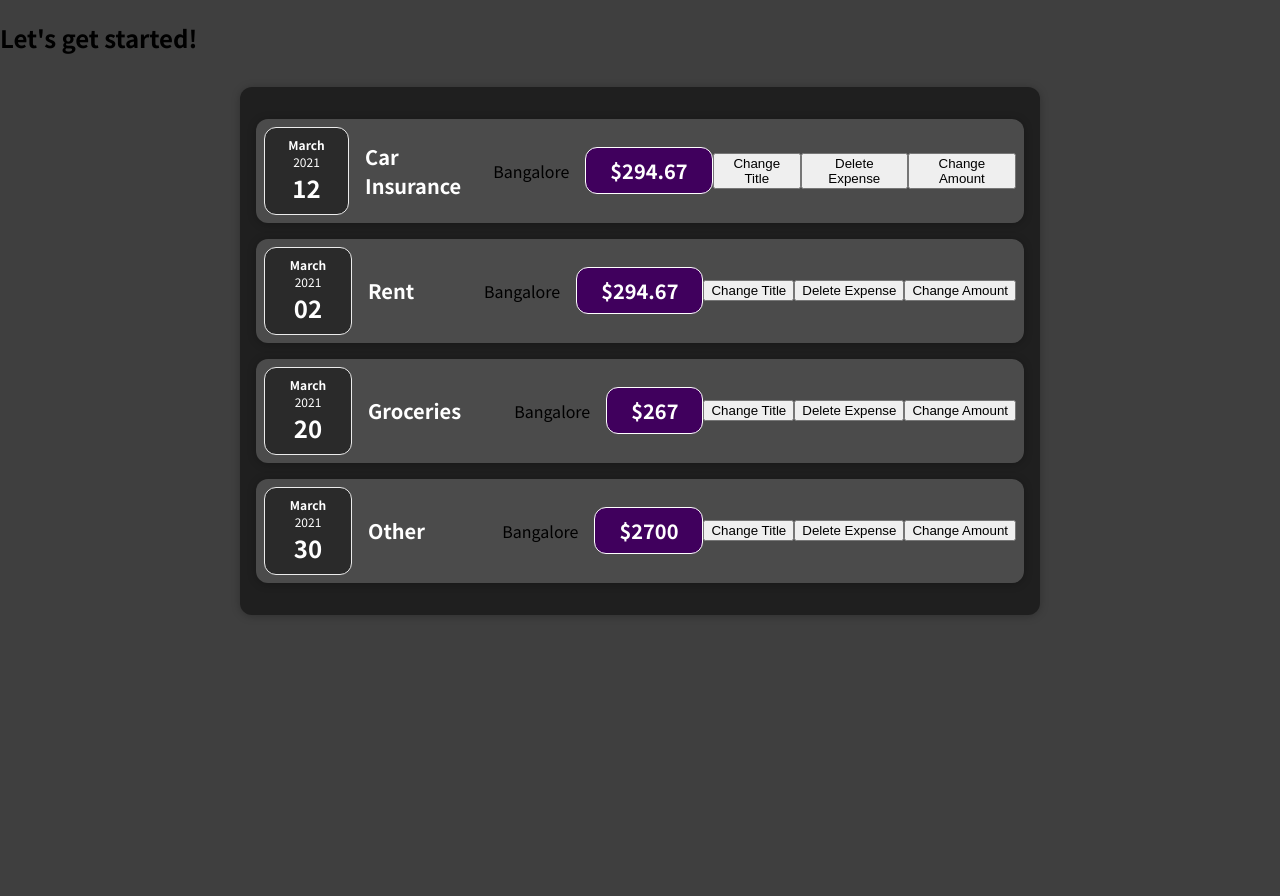
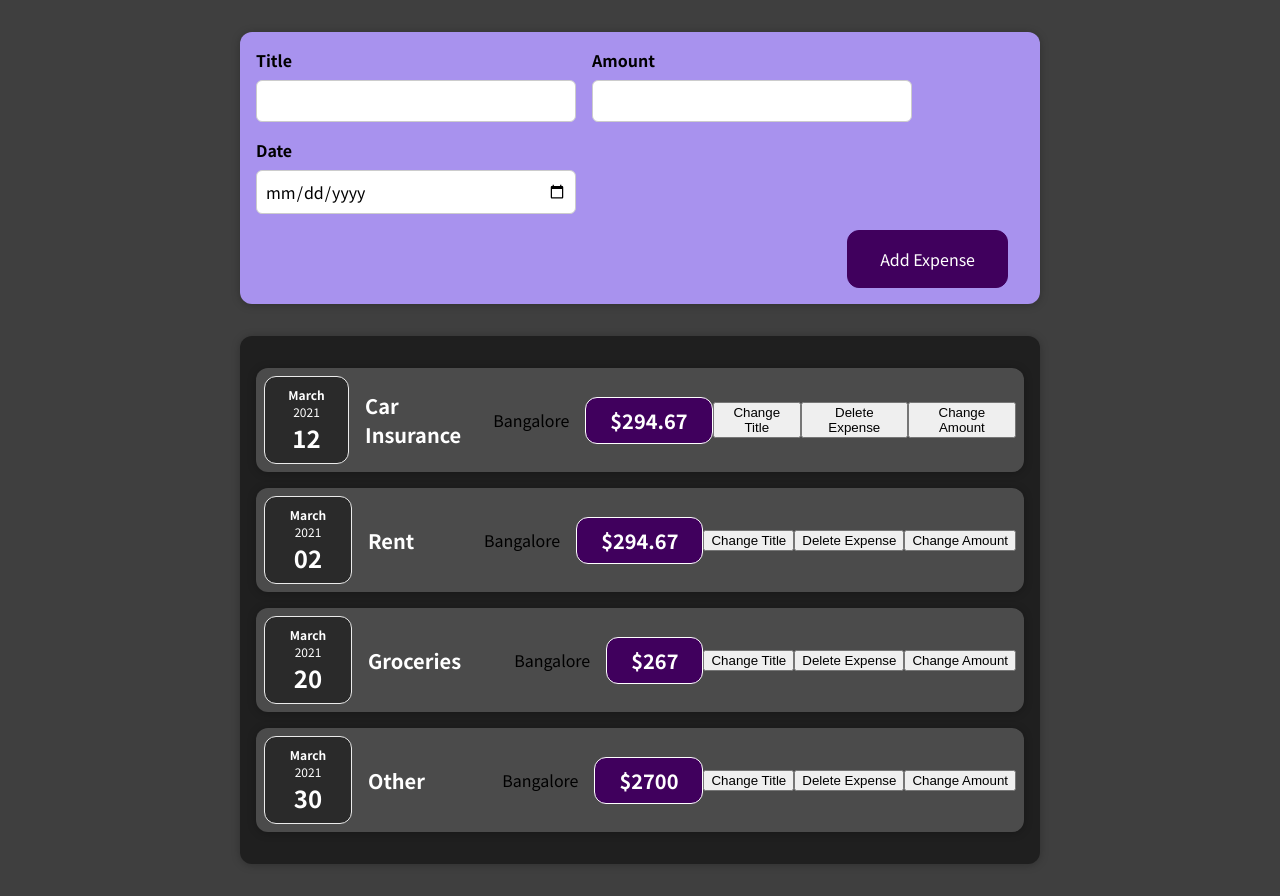
Before and after one commit to tr3atm3/TrackYourExpense, a React (Create React App) app: page / in a window 1280 px wide. Before the commit the page ends 800 px from the top, so only its background shows below. Built offline with nearby package versions, Linux system fonts and the light colour scheme.

Commit message:
eventHandlerAddedToInputField

```diff
--- a/src/App.js
+++ b/src/App.js
@@ -1,4 +1,5 @@
 import Expenses from "./components/Expenses/Expenses.js";
+import NewExpense from "./components/NewExpense/NewExpense.js";
 const App = () => {
   const expenses = [
     {
@@ -29,7 +30,7 @@
 
   return (
     <div>
-      <h2>Let's get started!</h2>
+      <NewExpense />
       <Expenses expenses={expenses}></Expenses>
     </div>
   );
--- /dev/null
+++ b/src/components/NewExpense/ExpenseForm.css
@@ -0,0 +1,26 @@
+.new-expense__controls {
+  display: flex;
+  flex-wrap: wrap;
+  gap: 1rem;
+  margin-bottom: 1rem;
+  text-align: left;
+}
+
+.new-expense__control label {
+  font-weight: bold;
+  margin-bottom: 0.5rem;
+  display: block;
+}
+
+.new-expense__control input {
+  font: inherit;
+  padding: 0.5rem;
+  border-radius: 6px;
+  border: 1px solid #ccc;
+  width: 20rem;
+  max-width: 100%;
+}
+
+.new-expense__actions {
+  text-align: right;
+}
--- /dev/null
+++ b/src/components/NewExpense/ExpenseForm.js
@@ -0,0 +1,50 @@
+import React from "react";
+import "./ExpenseForm.css";
+
+const ExpenseForm = () => {
+  const titleChangeHandler = (e) => {
+    console.log(e.target.value);
+  };
+  const amountChangeHandler = (e) => {
+    console.log(e.target.value);
+  };
+  const dateChangeHandler = (e) => {
+    console.log(e.target.value);
+  };
+
+  return (
+    <form>
+      <div className="new-expense__controls">
+        <div className="new-expense__control">
+          <label for="title">Title</label>
+          <input type="text" id="title" onChange={titleChangeHandler}></input>
+        </div>
+        <div className="new-expense__control">
+          <label for="amount">Amount</label>
+          <input
+            type="number"
+            id="amount"
+            min="0.01"
+            step="0.01"
+            onChange={amountChangeHandler}
+          ></input>
+        </div>
+        <div className="new-expense__control">
+          <label for="date">Date</label>
+          <input
+            type="date"
+            id="date"
+            min="2019-01-01"
+            max="2022-12-31"
+            onChange={dateChangeHandler}
+          ></input>
+        </div>
+      </div>
+      <div className="new-expense__actions">
+        <button type="submit">Add Expense</button>
+      </div>
+    </form>
+  );
+};
+
+export default ExpenseForm;
--- /dev/null
+++ b/src/components/NewExpense/NewExpense.css
@@ -0,0 +1,38 @@
+.new-expense {
+  background-color: #a892ee;
+  padding: 1rem;
+  margin: 2rem auto;
+  width: 50rem;
+  max-width: 95%;
+  border-radius: 12px;
+  text-align: center;
+  box-shadow: 0 1px 8px rgba(0, 0, 0, 0.25);
+}
+
+.new-expense button {
+  font: inherit;
+  cursor: pointer;
+  padding: 1rem 2rem;
+  border: 1px solid #40005d;
+  background-color: #40005d;
+  color: white;
+  border-radius: 12px;
+  margin-right: 1rem;
+}
+
+.new-expense button:hover,
+.new-expense button:active {
+  background-color: #510674;
+  border-color: #510674;
+}
+
+.new-expense button.alternative {
+  color: #220131;
+  border-color: transparent;
+  background-color: transparent;
+}
+
+.new-expense button.alternative:hover,
+.new-expense button.alternative:active {
+  background-color: #ddb3f8;
+}
--- /dev/null
+++ b/src/components/NewExpense/NewExpense.js
@@ -0,0 +1,12 @@
+import React from "react";
+import "./NewExpense.css";
+import ExpenseForm from "./ExpenseForm";
+const NewExpense = () => {
+  return (
+    <div className="new-expense">
+      <ExpenseForm></ExpenseForm>
+    </div>
+  );
+};
+
+export default NewExpense;
```
